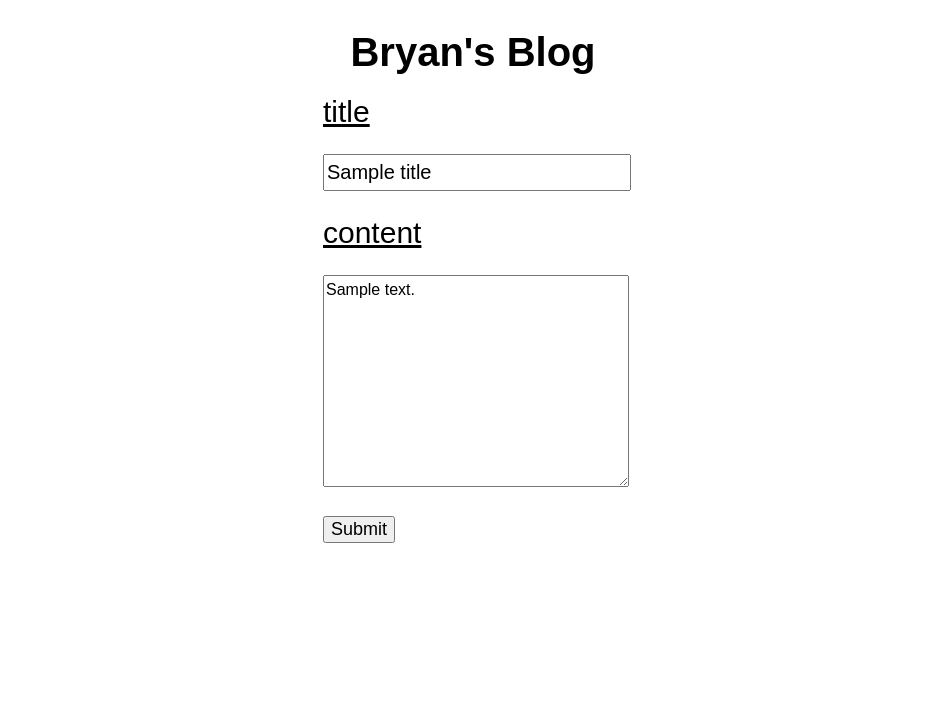
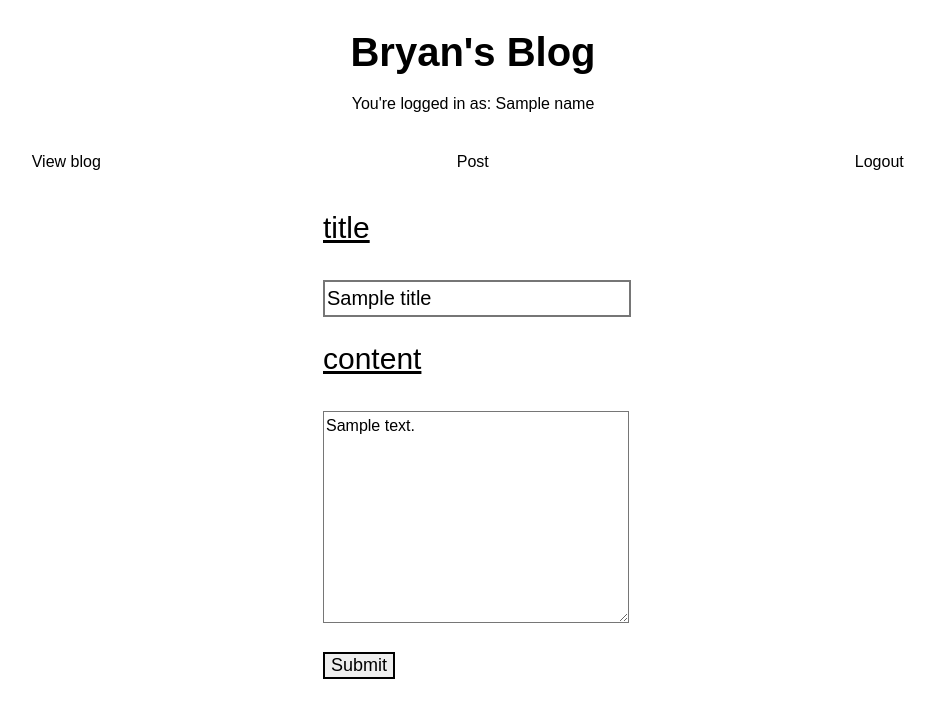
Before and after one commit to bryancresswell/multiUserBlog, a Python web app: template templates/form.html in a window 1280 px wide. Shown: the top 718 px of the page, without its empty margins (167-1102 px from the left). Run offline with Jinja, Linux system fonts and the light colour scheme; the template is opened without the code that fills it: most values are stand-ins (such as "Sample title", 1, 10 or a date in 2020).

Commit message:
updated functionalities

```diff
--- a/static/css/main.css
+++ b/static/css/main.css
@@ -52,15 +52,39 @@ form {
 }
 
 .error {
-    font-size: 30px;
-    text-align: right;
-    font-weight: 500;
+    font-size: 16px;
+    text-align: center;
+    font-weight: 300;
     color: red;
+    margin-top: 10px;
+}
+
+.col-4 {
+    width: 33.32%;
+    text-align: center;
+    float: left;
+    margin-bottom: 30px;
+
+}
+
+h2 {
+    text-align: center;
+    margin-top: 30px;
+}
+
+.row {
+    width: 100%;
+    display = inline-flex;
+    margin-top: 30px;
+}
+
+.logged-in {
+    margin-bottom: 30px;
+    text-align: center;
 }
 
 .form-content {
     font-size: 30px;
-    float: left;
     font-weight: 500;
     text-decoration: underline;
 }
@@ -73,6 +97,19 @@ textarea {
     font-size: 16px;
     margin-bottom: 25px;
     margin-top: 25px;
+    border-style: solid;
+}
+
+.signup-submit {
+    text-align: center;
+}
+
+.signup {
+    text-align: center;
+}
+
+h1 {
+    text-align: center;
 }
 
 input[type=text] {
@@ -80,8 +117,9 @@ input[type=text] {
     padding-top: 5px;
     padding-bottom: 5px;
     font-size: 20px;
-       margin-bottom: 25px;
+    margin-bottom: 25px;
     margin-top: 25px;
+    border-style: solid;
 }
 
 input[type=password] {
@@ -89,8 +127,13 @@ input[type=password] {
     padding-top: 5px;
     padding-bottom: 5px;
     font-size: 20px;
-       margin-bottom: 25px;
+    margin-bottom: 25px;
     margin-top: 25px;
+    border-style: solid;
+}
+
+input[type=submit] {
+    border-style: solid;
 }
 
 a.button {
--- a/templates/form.html
+++ b/templates/form.html
@@ -1,6 +1,18 @@
 {% extends 'base.html' %}
 
 {% block content %}
+<div class="logged-in">You're logged in as: {{name}}</div>
+<div class="row">
+	<div class="col-4">
+		<a href="/blog" class="button">View blog</a>
+	</div>
+	<div class="col-4">
+		<a href="/newpost" class="button">Post</a>
+	</div>
+	<div class="col-4">
+		<a href="/logout" class="button">Logout</a>
+	</div>
+</div>
 <form method="post">
 	<label>
 		<div class="form-title">title</div>
```
Also changed, not shown: main.py (+50 -12 lines), templates/blogpost.html (+12 -1 lines), templates/frontpage.html (+13 -1 lines), templates/signup.html (+17 -9 lines), templates/welcome.html (+16 -0 lines), 1 other file.
